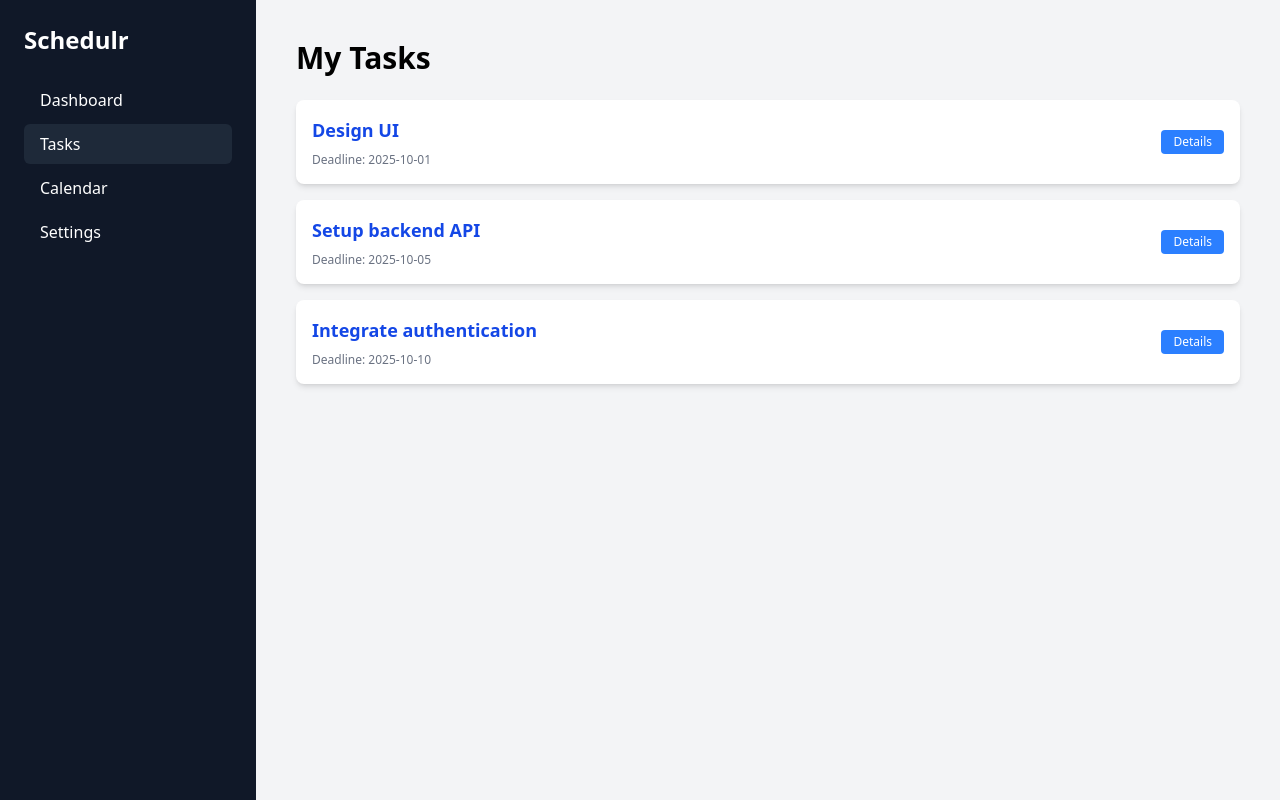
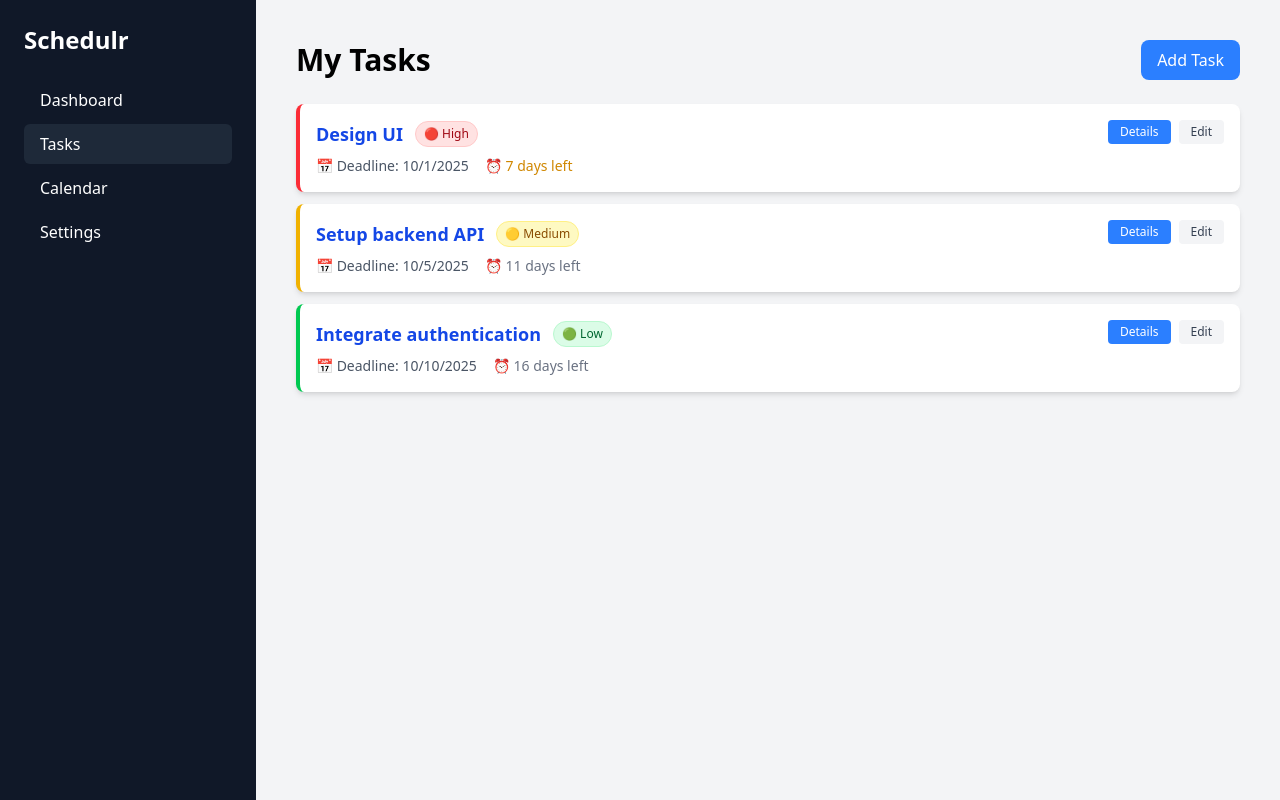
Before and after one commit to VarunKarthikB-18/Schedulr, a React (Vite) app in the folder frontend/: page /tasks in a window 1280 px wide. Built offline with nearby package versions, Linux system fonts and the light colour scheme.

Commit message:
Added Task Priority & Weighting

```diff
--- a/frontend/src/components/TaskItem.jsx
+++ b/frontend/src/components/TaskItem.jsx
@@ -1,13 +1,85 @@
 export default function TaskItem({ task }) {
+  const getPriorityConfig = (priority) => {
+    switch (priority) {
+      case 'high':
+        return {
+          color: 'bg-red-100 text-red-800 border-red-200',
+          icon: '🔴',
+          label: 'High',
+          borderColor: 'border-l-red-500'
+        };
+      case 'medium':
+        return {
+          color: 'bg-yellow-100 text-yellow-800 border-yellow-200',
+          icon: '🟡',
+          label: 'Medium',
+          borderColor: 'border-l-yellow-500'
+        };
+      case 'low':
+        return {
+          color: 'bg-green-100 text-green-800 border-green-200',
+          icon: '🟢',
+          label: 'Low',
+          borderColor: 'border-l-green-500'
+        };
+      default:
+        return {
+          color: 'bg-gray-100 text-gray-800 border-gray-200',
+          icon: '⚪',
+          label: 'Normal',
+          borderColor: 'border-l-gray-500'
+        };
+    }
+  };
+
+  const priorityConfig = getPriorityConfig(task.priority);
+
+  // Calculate urgency based on deadline
+  const today = new Date();
+  const deadline = new Date(task.deadline);
+  const daysUntilDeadline = Math.ceil((deadline - today) / (1000 * 60 * 60 * 24));
+
+  const getUrgencyIndicator = (days) => {
+    if (days < 0) return { text: 'Overdue', color: 'text-red-600 font-bold' };
+    if (days === 0) return { text: 'Due Today', color: 'text-red-500 font-semibold' };
+    if (days === 1) return { text: 'Due Tomorrow', color: 'text-orange-500 font-semibold' };
+    if (days <= 3) return { text: `${days} days left`, color: 'text-orange-400' };
+    if (days <= 7) return { text: `${days} days left`, color: 'text-yellow-600' };
+    return { text: `${days} days left`, color: 'text-gray-500' };
+  };
+
+  const urgency = getUrgencyIndicator(daysUntilDeadline);
+
   return (
-    <div className="bg-white rounded-lg shadow-md p-4 mb-4 flex justify-between items-center transition hover:scale-105 hover:shadow-lg">
-      <div>
-        <span className="text-lg font-semibold text-blue-700">{task.name}</span>
-        <div className="text-gray-500 text-xs mt-2">Deadline: {task.deadline}</div>
+    <div className={`bg-white rounded-lg shadow-md p-4 border-l-4 ${priorityConfig.borderColor} transition hover:scale-[1.02] hover:shadow-lg`}>
+      <div className="flex justify-between items-start">
+        <div className="flex-1">
+          <div className="flex items-center gap-3 mb-2">
+            <span className="text-lg font-semibold text-blue-700">{task.name}</span>
+            <span className={`px-2 py-1 rounded-full text-xs font-medium border ${priorityConfig.color}`}>
+              {priorityConfig.icon} {priorityConfig.label}
+            </span>
+          </div>
+
+          <div className="flex items-center gap-4 text-sm">
+            <div className="text-gray-600">
+              📅 Deadline: {new Date(task.deadline).toLocaleDateString()}
+            </div>
+            <div className={urgency.color}>
+              ⏰ {urgency.text}
+            </div>
+          </div>
+        </div>
+
+        <div className="flex items-center gap-2">
+          <button className="px-3 py-1 bg-blue-500 text-white rounded hover:bg-blue-600 text-xs transition">
+            Details
+          </button>
+          <button className="px-3 py-1 bg-gray-100 text-gray-700 rounded hover:bg-gray-200 text-xs transition">
+            Edit
+          </button>
+        </div>
       </div>
-      <button className="px-3 py-1 bg-blue-500 text-white rounded hover:bg-blue-600 text-xs">
-        Details
-      </button>
     </div>
   );
 }
--- a/frontend/src/pages/TasksPage.jsx
+++ b/frontend/src/pages/TasksPage.jsx
@@ -1,18 +1,122 @@
+import { useState } from "react";
 import TaskItem from "../components/TaskItem.jsx";
 
-const tasks = [
-  { id: 1, name: "Design UI", deadline: "2025-10-01" },
-  { id: 2, name: "Setup backend API", deadline: "2025-10-05" },
-  { id: 3, name: "Integrate authentication", deadline: "2025-10-10" },
+const initialTasks = [
+  { id: 1, name: "Design UI", deadline: "2025-10-01", priority: "high" },
+  { id: 2, name: "Setup backend API", deadline: "2025-10-05", priority: "medium" },
+  { id: 3, name: "Integrate authentication", deadline: "2025-10-10", priority: "low" },
 ];
 
 export default function TasksPage() {
+  const [tasks, setTasks] = useState(initialTasks);
+  const [showForm, setShowForm] = useState(false);
+  const [newTask, setNewTask] = useState({
+    name: "",
+    deadline: "",
+    priority: "medium"
+  });
+
+  const priorityOrder = { high: 3, medium: 2, low: 1 };
+
+  const sortedTasks = [...tasks].sort((a, b) => {
+    // Sort by priority first, then by deadline
+    const priorityDiff = priorityOrder[b.priority] - priorityOrder[a.priority];
+    if (priorityDiff !== 0) return priorityDiff;
+    return new Date(a.deadline) - new Date(b.deadline);
+  });
+
+  const handleAddTask = (e) => {
+    e.preventDefault();
+    if (newTask.name && newTask.deadline) {
+      const task = {
+        id: Date.now(),
+        ...newTask
+      };
+      setTasks([...tasks, task]);
+      setNewTask({ name: "", deadline: "", priority: "medium" });
+      setShowForm(false);
+    }
+  };
+
   return (
     <div>
-      <h1 className="text-3xl font-bold mb-6">My Tasks</h1>
-      {tasks.map((task) => (
-        <TaskItem key={task.id} task={task} />
-      ))}
+      <div className="flex justify-between items-center mb-6">
+        <h1 className="text-3xl font-bold">My Tasks</h1>
+        <button
+          onClick={() => setShowForm(!showForm)}
+          className="px-4 py-2 bg-blue-500 text-white rounded-lg hover:bg-blue-600 transition"
+        >
+          {showForm ? "Cancel" : "Add Task"}
+        </button>
+      </div>
+
+      {showForm && (
+        <div className="bg-white rounded-lg shadow-md p-6 mb-6">
+          <h2 className="text-xl font-semibold mb-4">Add New Task</h2>
+          <form onSubmit={handleAddTask}>
+            <div className="grid grid-cols-1 md:grid-cols-3 gap-4 mb-4">
+              <div>
+                <label className="block text-sm font-medium text-gray-700 mb-2">
+                  Task Name
+                </label>
+                <input
+                  type="text"
+                  value={newTask.name}
+                  onChange={(e) => setNewTask({ ...newTask, name: e.target.value })}
+                  className="w-full px-3 py-2 border border-gray-300 rounded-md focus:outline-none focus:ring-2 focus:ring-blue-500"
+                  placeholder="Enter task name"
+                  required
+                />
+              </div>
+              <div>
+                <label className="block text-sm font-medium text-gray-700 mb-2">
+                  Deadline
+                </label>
+                <input
+                  type="date"
+                  value={newTask.deadline}
+                  onChange={(e) => setNewTask({ ...newTask, deadline: e.target.value })}
+                  className="w-full px-3 py-2 border border-gray-300 rounded-md focus:outline-none focus:ring-2 focus:ring-blue-500"
+                  required
+                />
+              </div>
+              <div>
+                <label className="block text-sm font-medium text-gray-700 mb-2">
+                  Priority
+                </label>
+                <select
+                  value={newTask.priority}
+                  onChange={(e) => setNewTask({ ...newTask, priority: e.target.value })}
+                  className="w-full px-3 py-2 border border-gray-300 rounded-md focus:outline-none focus:ring-2 focus:ring-blue-500"
+                >
+                  <option value="high">🔴 High Priority</option>
+                  <option value="medium">🟡 Medium Priority</option>
+                  <option value="low">🟢 Low Priority</option>
+                </select>
+              </div>
+            </div>
+            <button
+              type="submit"
+              className="px-6 py-2 bg-green-500 text-white rounded-lg hover:bg-green-600 transition"
+            >
+              Add Task
+            </button>
+          </form>
+        </div>
+      )}
+
+      <div className="space-y-3">
+        {sortedTasks.map((task) => (
+          <TaskItem key={task.id} task={task} />
+        ))}
+      </div>
+
+      {sortedTasks.length === 0 && (
+        <div className="text-center py-12 text-gray-500">
+          <p className="text-lg">No tasks yet!</p>
+          <p className="text-sm">Click "Add Task" to create your first task.</p>
+        </div>
+      )}
     </div>
   );
 }
```
